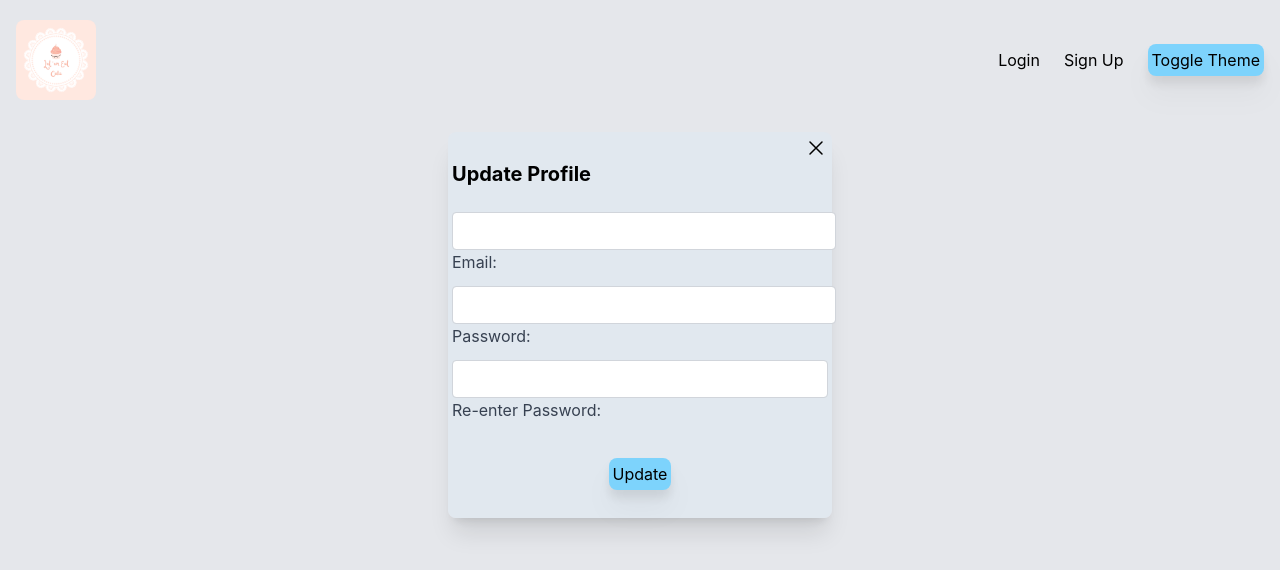
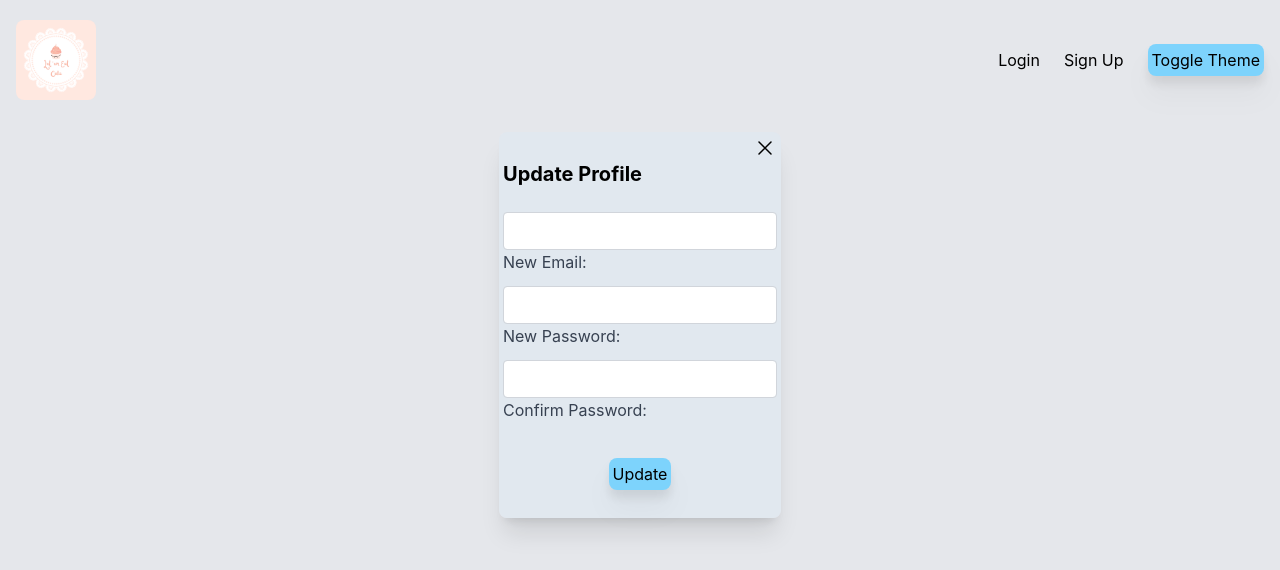
Before and after one commit to ccash12/incredible-wedding-organizer, a React (Create React App) app in the folder frontend/: page /updateprofile in a window 1280 px wide. Shown: the top 570 px of the page. Built offline with nearby package versions, Linux system fonts and the light colour scheme; what tw-elements would draw is missing.

Commit message:
add profile update

```diff
--- a/frontend/src/App.js
+++ b/frontend/src/App.js
@@ -18,7 +18,6 @@ import {
 import { Profile } from "./components/Profile/Profile";
 import { About } from "./components/About/About";
 import { UpdateProfile } from "./components/Profile/UpdateProfile";
-
 
 export default function App() {
   const [userState, setUserState] = useState({
@@ -67,7 +66,16 @@ export default function App() {
             }
           />
           <Route path="profile" element={<Profile userState={userState} />} />
-          <Route path="updateprofile" element={<UpdateProfile />} />
+          <Route
+            path="/updateprofile"
+            element={
+              <UpdateProfile
+                token={token}
+                setToken={setToken}
+                setUserState={setUserState}
+              />
+            }
+          />
           <Route path="About" element={<About />} />
           <Route
             path="/weddings"
--- a/frontend/src/components/Profile/UpdateProfile.js
+++ b/frontend/src/components/Profile/UpdateProfile.js
@@ -1,10 +1,63 @@
 import React, { useState, useEffect } from "react";
 import API from "../../utils/API";
+import decode from "jwt-decode";
 import { XMarkIcon } from "@heroicons/react/24/outline";
 import { useNavigate } from "react-router-dom";
 
-export const UpdateProfile = () => {
+export const UpdateProfile = ({ token, setToken, setUserState }) => {
   const navigate = useNavigate();
+
+  const [formState, setFormState] = useState({
+    email: "",
+    newPassword: "",
+    confirmPassword: "",
+  });
+
+  const [errorMsg, setErrorMsg] = useState();
+
+  const handleFormChange = (e) => {
+    const { name, value } = e.target;
+    setFormState({
+      ...formState,
+      [name]: value,
+    });
+  };
+
+  const formSubmit = (e) => {
+    e.preventDefault();
+    let data;
+    data = { ...formState };
+    if (formState.newPassword !== formState.confirmPassword) {
+      setErrorMsg("Passwords don't match");
+    } else if (formState.newPassword.length < 8) {
+      setErrorMsg("Password needs to be a least 8 characters");
+    } else {
+      let userData;
+      userData = {
+        email: data.email,
+        password: data.newPassword,
+      };
+
+      API.update(userData, token)
+        .then((res) => {
+          console.log(res);
+          setErrorMsg("");
+          const decoded = decode(res.data.token);
+          setUserState({
+            firstname: decoded.data.firstname,
+            email: decoded.data.email,
+            id: decoded.data.id,
+          });
+          setToken(res.data.token);
+          localStorage.setItem("weddingtoken", res.data.token);
+          navigate("/profile");
+        })
+
+        .catch((err) => {
+          console.log(err);
+        });
+    }
+  };
 
   return (
     <div>
@@ -13,7 +66,7 @@ export const UpdateProfile = () => {
         <form
           className="mt-3 max-w-sm bg-slate-200/90 p-1 rounded-lg shadow-xl z-10"
           id="updateProfile"
-          // onSubmit={formSubmit}
+          onSubmit={formSubmit}
         >
           <div className="h-6 w-6 float-right relative py-0 z-10 hover:text-red">
             <XMarkIcon
@@ -25,60 +78,66 @@ export const UpdateProfile = () => {
           <label htmlFor="updateProfile" className="font-bold text-xl">
             Update Profile
           </label>
-          <div className="form-floating mt-6 mb-3 xl:w-96">
+          <div className="form-floating mt-6 mb-3">
             <input
               type="text"
               className="form-control block w-full px-3 py-1.5 text-base font-normal text-gray-700 bg-white dark:bg-slate-600 bg-clip-padding border border-solid border-gray-300 rounded transition ease-in-out m-0 dark:text-slate-200 focus:text-gray-700 focus:bg-white focus:border-blue-600 focus:outline-none"
               id="email"
               name="email"
-              // value={formState.weddingName}
-              // onChange={handleFormChange}
-              placeholder=" "
-              required
+              value={formState.email}
+              onChange={handleFormChange}
+              placeholder=""
+              // defaultValue={userState.email}
             />
             <label
               className="text-gray-700 dark:text-slate-300"
               htmlFor="email"
             >
-              Email:
+              New Email:
             </label>
           </div>
-          <div className="form-floating mb-3 xl:w-96">
+          <div className="form-floating mb-3">
             <input
               type="text"
               className="form-control block w-full px-3 py-1.5 text-base font-normal text-gray-700 bg-white dark:bg-slate-600 bg-clip-padding border border-solid border-gray-300 rounded transition ease-in-out m-0 dark:text-slate-200 focus:text-gray-700 focus:bg-white focus:border-blue-600 focus:outline-none"
-              id="password"
-              name="password"
-              // value={formState.password}
-              // onChange={handleFormChange}
+              id="newPassword"
+              name="newPassword"
+              value={formState.newPassword}
+              onChange={handleFormChange}
               placeholder=" "
             />
             <label
               className="text-gray-700 dark:text-slate-300"
-              htmlFor="password"
+              htmlFor="newPassword"
             >
-              Password:
+              New Password:
             </label>
           </div>
           <div className="form-floating mb-3 ">
             <input
               type="text"
               className="form-control block w-full px-3 py-1.5 text-base font-normal text-gray-700 bg-white dark:bg-slate-600 bg-clip-padding border border-solid border-gray-300 rounded transition ease-in-out m-0 dark:text-slate-200 focus:text-gray-700 focus:bg-white focus:border-blue-600 focus:outline-none"
-              id="password2"
-              name="password2"
-              // value={formState.password2}
-              // onChange={handleFormChange}
+              id="confirmPassword"
+              name="confirmPassword"
+              value={formState.confirmPassword}
+              onChange={handleFormChange}
               placeholder=" "
             />
             <label
               className="text-gray-700 dark:text-slate-300"
-              htmlFor="password2"
+              htmlFor="confirmPassword"
             >
-              Re-enter Password:
+              Confirm Password:
             </label>
           </div>
+          <p>{errorMsg}</p>
           <div className="flex items-center justify-center p-6 rounded-b">
             <button
+              disabled={
+                !formState.email ||
+                !formState.newPassword ||
+                !formState.confirmPassword
+              }
               type="submit"
               className="p-1 hover:scale-105 hover:text-white bg-sky-300 dark:bg-blue-700 rounded-lg drop-shadow-xl"
             >
```
